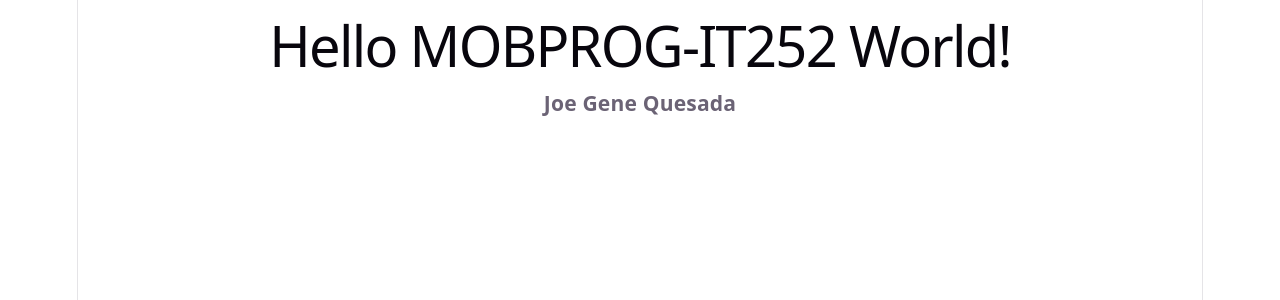
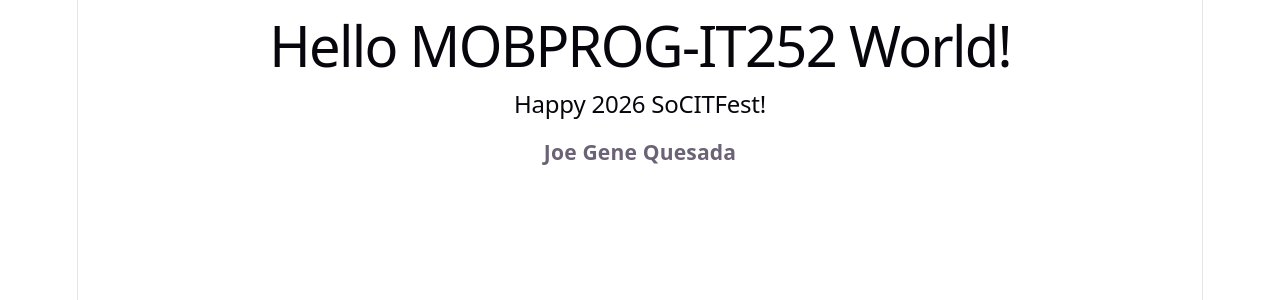
Before and after one commit to joegenequ/MOBPROG-IT252-react-w3schools, a React (Vite) app in the folder my-react-app/: page / in a window 1280 px wide. Shown: the top 300 px of the page. Built offline with nearby package versions, Linux system fonts and the light colour scheme.

Commit message:
Added greetings

```diff
--- a/my-react-app/src/App.jsx
+++ b/my-react-app/src/App.jsx
@@ -2,6 +2,7 @@ function App() {
   return (
     <div className="App">
       <h1>Hello MOBPROG-IT252 World!</h1>
+      <h2>Happy 2026 SoCITFest!</h2>
       <h3>Joe Gene Quesada</h3>
     </div>
   );
```
